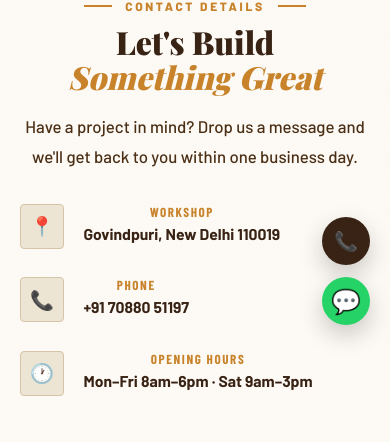
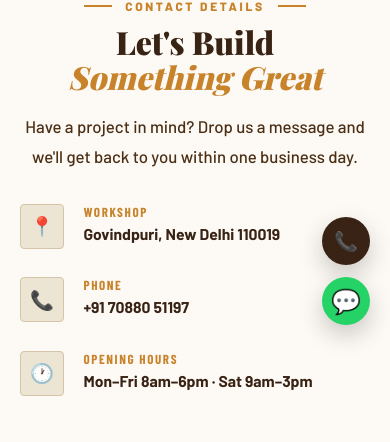
Before and after one commit to barixl/3d-carpenter, a Flask app: page /contact in a window 390 px wide. Shown: the part 499-941 px from the top of the page. Run offline with Flask 3, Linux system fonts and the light colour scheme; some web fonts are replaced.

Commit message:
fix: mobile contact section styling and label alignment

```diff
--- a/static/css/home.css
+++ b/static/css/home.css
@@ -1244,6 +1244,25 @@ textarea {
         text-align: center;
     }
 
+    .contact-item {
+        text-align: left;
+    }
+
+    .contact-info {
+        align-items: flex-start;
+        text-align: left;
+    }
+
+    .form-group label {
+        text-align: left;
+        display: block;
+        width: 100%;
+    }
+
+    .form-title {
+        text-align: left;
+    }
+
     .services-header {
         grid-template-columns: 1fr
     }
```
